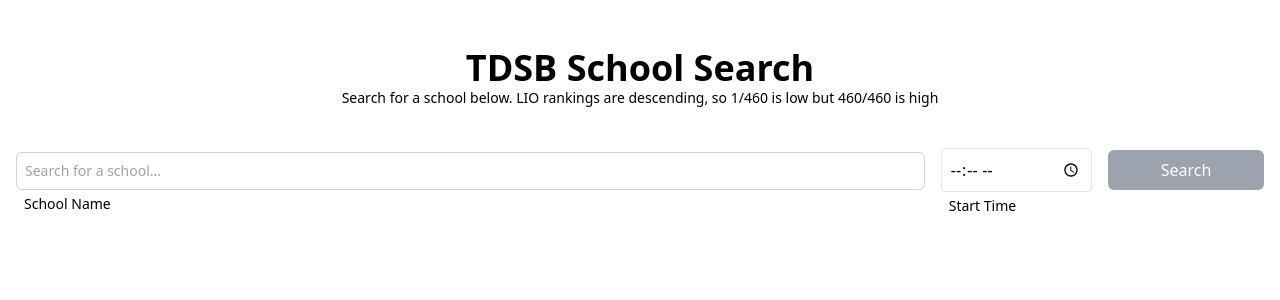
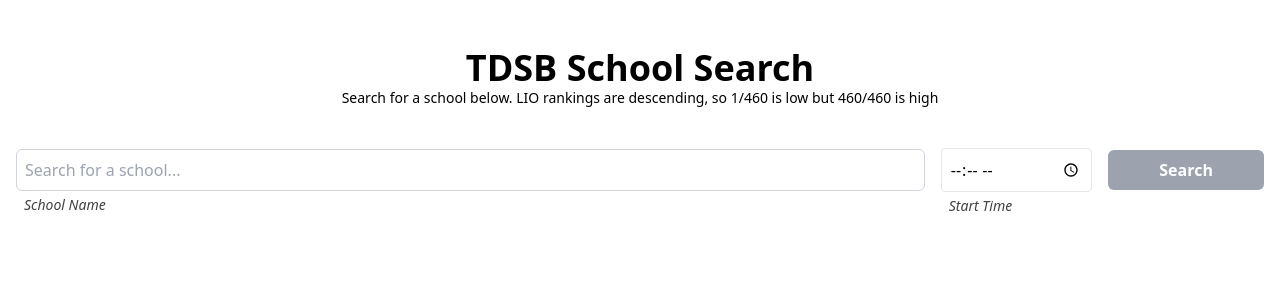
Before and after one commit to ataverascrespo/school-search, a React (Vite) app in the folder frontend/: page / in a window 1280 px wide. Shown: the top 300 px of the page. Built offline with nearby package versions, Linux system fonts and the light colour scheme; no server answers.

Commit message:
Minor styling changes to search bar/button and labels

```diff
--- a/frontend/src/SearchComponent.tsx
+++ b/frontend/src/SearchComponent.tsx
@@ -46,17 +46,17 @@
             value={query}
             onChange={(e) => setQuery(e.target.value)}
             placeholder="Search for a school..."
-            className="border  border-gray-300 p-2 rounded-md w-full text-sm"
+            className="border  border-gray-300 p-2 rounded-md w-full text-sm lg:text-base"
           />
-          <label className='text-xs lg:text-sm px-2 mt-1' htmlFor="text">School Name</label>
+          <label className='text-xs lg:text-sm px-2 mt-1 italic text-neutral-700' htmlFor="text">School Name</label>
         </div>
 
         <div className="flex flex-col w-1/3 lg:w-1/6">
           <input type="time" min="6:00" max="16:00" value={time} onChange={(e) => setTime(e.target.value)} className="p-2 border rounded focus:outline-none focus:ring-2 focus:ring-blue-500"></input>
-          <label className='text-xs lg:text-sm px-2 mt-1' htmlFor="time">Start Time</label>
+          <label className='text-xs lg:text-sm px-2 mt-1 italic text-neutral-700' htmlFor="time">Start Time</label>
         </div>
 
-        <button type="submit" className={` text-white p-2 w-1/3 md:w-1/6 rounded-md ${isFormValid() ? 'bg-blue-500 hover:bg-blue-600' : 'bg-gray-400 cursor-not-allowed'}`}>
+        <button type="submit" className={` text-white p-2 w-1/3 md:w-1/6 rounded-md font-bold ${isFormValid() ? 'bg-blue-500 hover:bg-blue-600' : 'bg-gray-400 cursor-not-allowed'}`}>
           Search
         </button>
       </form>
```
